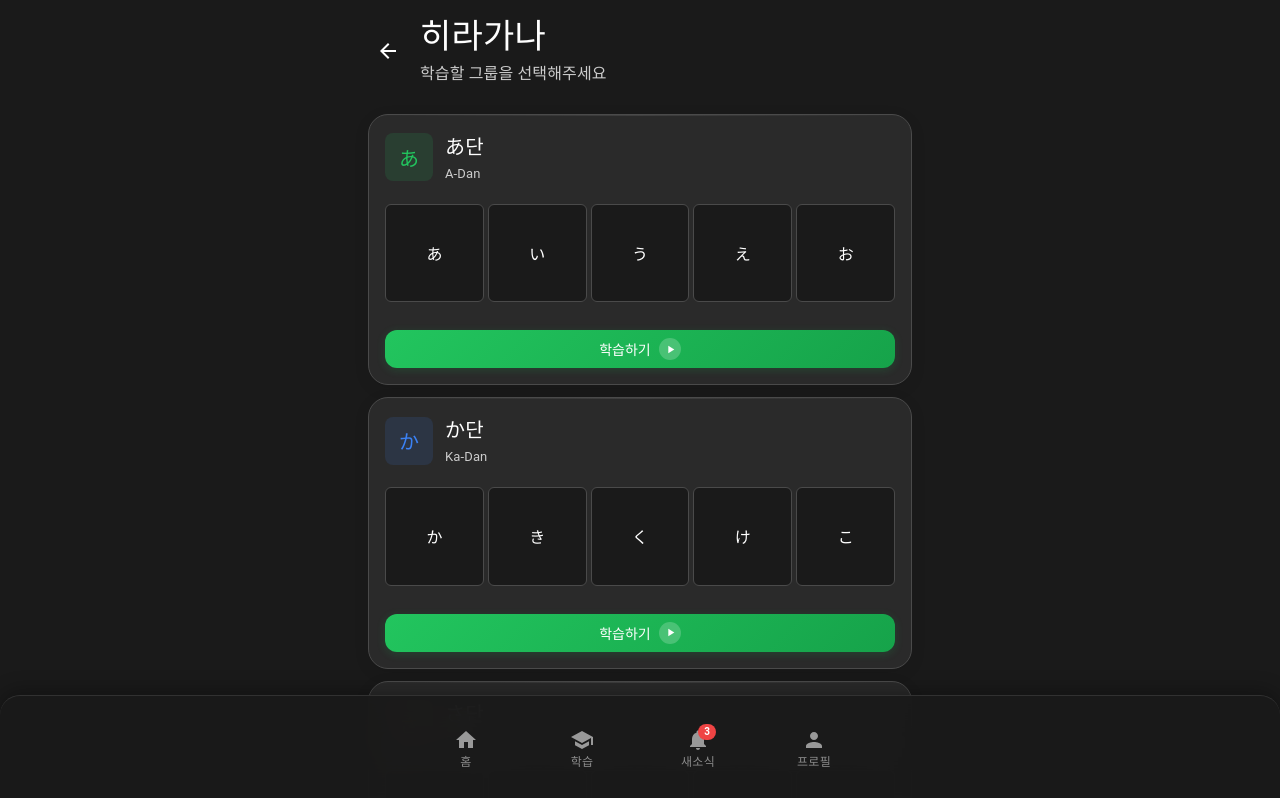
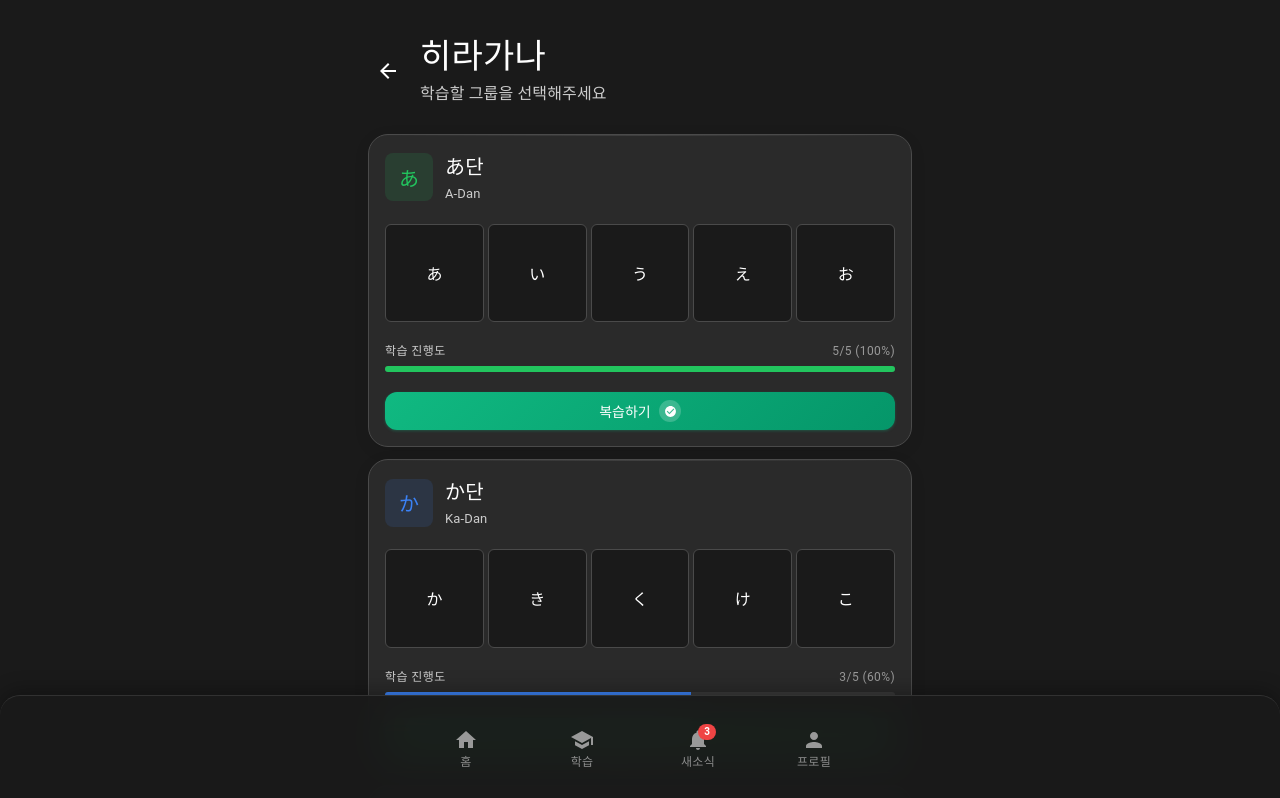
Before and after one commit to uhanuu/KokoroBridge, a Next.js app: page /study/hiragana in a window 1280 px wide. Shown: the top 798 px of the page. Built offline with nearby package versions, Linux system fonts and the light colour scheme.

Commit message:
style: 학습하기 페이지 진행 현황 progress 적용

```diff
--- a/src/app/layout.module.css
+++ b/src/app/layout.module.css
@@ -27,6 +27,7 @@
   margin: 0 auto;
   position: relative;
   min-height: calc(100vh - 100px); /* 네비게이션 높이만 제외 */
+  padding-top: var(--space-lg);
 }
 
 /* 스크롤바 스타일링 (웹킷 기반 브라우저) */
@@ -51,7 +52,7 @@
 @media (min-width: 768px) {
   .contentWrapper {
     max-width: 600px;
-    padding: 0 var(--space-lg);
+    padding: var(--space-xl) var(--space-lg) 0;
   }
 
   .content {
@@ -61,6 +62,10 @@
 }
 
 @media (max-width: 768px) {
+  .contentWrapper {
+    padding-top: var(--space-md);
+  }
+
   .content {
     padding-top: 0;
   }
@@ -73,7 +78,7 @@
   }
 
   .contentWrapper {
-    padding: 0 var(--space-md);
+    padding: var(--space-sm) var(--space-md) 0;
   }
 }
 
--- a/src/app/layout.tsx
+++ b/src/app/layout.tsx
@@ -8,6 +8,8 @@ export default function RootLayout({ children }: { children: React.ReactNode })
     <html lang="ko">
       <body className={styles.body}>
         <div className={styles.container}>
+          {/* 헤더 */}
+
           {/* 메인 콘텐츠 영역 */}
           <main className={styles.content}>
             <div className={styles.contentWrapper}>{children}</div>
--- a/src/app/study/hiragana/page.module.css
+++ b/src/app/study/hiragana/page.module.css
@@ -155,6 +155,36 @@
   color: var(--text-primary);
 }
 
+/* 진행률 섹션 */
+.progressSection {
+  display: flex;
+  flex-direction: column;
+  gap: var(--space-xs);
+}
+
+.progressHeader {
+  display: flex;
+  justify-content: space-between;
+  align-items: center;
+}
+
+.progressLabel {
+  color: var(--text-secondary) !important;
+  font-weight: 500 !important;
+  font-size: 12px !important;
+}
+
+.progressStats {
+  color: var(--text-tertiary) !important;
+  font-size: 12px !important;
+}
+
+.progressBar {
+  height: 6px !important;
+  border-radius: 3px !important;
+  background-color: var(--surface-variant) !important;
+}
+
 /* 모바일 반응형 */
 @media (max-width: 768px) {
   .container {
--- a/src/app/study/hiragana/page.tsx
+++ b/src/app/study/hiragana/page.tsx
@@ -1,7 +1,7 @@
 "use client";
 
 import { ArrowBack } from "@mui/icons-material";
-import { Card, CardContent, Typography, IconButton } from "@mui/material";
+import { Card, CardContent, Typography, IconButton, LinearProgress } from "@mui/material";
 import { useRouter } from "next/navigation";
 import React from "react";
 
@@ -17,6 +17,8 @@ const hiraganaGroups = [
     characters: ["あ", "い", "う", "え", "お"],
     color: "#22c55e",
     route: "/study/canvas/hiragana/a",
+    progress: 100,
+    completedCharacters: 5,
   },
   {
     id: 2,
@@ -25,6 +27,8 @@ const hiraganaGroups = [
     characters: ["か", "き", "く", "け", "こ"],
     color: "#3b82f6",
     route: "/study/canvas/hiragana/ka",
+    progress: 60,
+    completedCharacters: 3,
   },
   {
     id: 3,
@@ -33,6 +37,8 @@ const hiraganaGroups = [
     characters: ["さ", "し", "す", "せ", "そ"],
     color: "#f59e0b",
     route: "/study/canvas/hiragana/sa",
+    progress: 40,
+    completedCharacters: 2,
   },
   {
     id: 4,
@@ -41,6 +47,8 @@ const hiraganaGroups = [
     characters: ["た", "ち", "つ", "て", "と"],
     color: "#8b5cf6",
     route: "/study/canvas/hiragana/ta",
+    progress: 20,
+    completedCharacters: 1,
   },
   {
     id: 5,
@@ -49,6 +57,8 @@ const hiraganaGroups = [
     characters: ["な", "に", "ぬ", "ね", "の"],
     color: "#ef4444",
     route: "/study/canvas/hiragana/na",
+    progress: 0,
+    completedCharacters: 0,
   },
   {
     id: 6,
@@ -57,6 +67,8 @@ const hiraganaGroups = [
     characters: ["は", "ひ", "ふ", "へ", "ほ"],
     color: "#06b6d4",
     route: "/study/canvas/hiragana/ha",
+    progress: 0,
+    completedCharacters: 0,
   },
   {
     id: 7,
@@ -65,6 +77,8 @@ const hiraganaGroups = [
     characters: ["ま", "み", "む", "め", "も"],
     color: "#84cc16",
     route: "/study/canvas/hiragana/ma",
+    progress: 0,
+    completedCharacters: 0,
   },
   {
     id: 8,
@@ -73,6 +87,8 @@ const hiraganaGroups = [
     characters: ["や", "ゆ", "よ"],
     color: "#f97316",
     route: "/study/canvas/hiragana/ya",
+    progress: 0,
+    completedCharacters: 0,
   },
   {
     id: 9,
@@ -81,6 +97,8 @@ const hiraganaGroups = [
     characters: ["ら", "り", "る", "れ", "ろ"],
     color: "#a855f7",
     route: "/study/canvas/hiragana/ra",
+    progress: 0,
+    completedCharacters: 0,
   },
   {
     id: 10,
@@ -89,6 +107,8 @@ const hiraganaGroups = [
     characters: ["わ", "を", "ん"],
     color: "#14b8a6",
     route: "/study/canvas/hiragana/wa",
+    progress: 0,
+    completedCharacters: 0,
   },
   {
     id: 11,
@@ -97,6 +117,8 @@ const hiraganaGroups = [
     characters: ["が", "ざ", "だ", "ば", "ぱ"],
     color: "#6366f1",
     route: "/study/canvas/hiragana/dakuten",
+    progress: 0,
+    completedCharacters: 0,
   },
   {
     id: 12,
@@ -105,6 +127,8 @@ const hiraganaGroups = [
     characters: ["ぱ", "ぴ", "ぷ", "ぺ", "ぽ"],
     color: "#ec4899",
     route: "/study/canvas/hiragana/handakuten",
+    progress: 0,
+    completedCharacters: 0,
   },
 ];
 
@@ -168,9 +192,31 @@ export default function HiraganaPage() {
                 ))}
               </div>
 
+              {/* 진행률 표시 */}
+              <div className={styles.progressSection}>
+                <div className={styles.progressHeader}>
+                  <Typography variant="caption" className={styles.progressLabel}>
+                    학습 진행도
+                  </Typography>
+                  <Typography variant="caption" className={styles.progressStats}>
+                    {group.completedCharacters}/{group.characters.length} ({group.progress}%)
+                  </Typography>
+                </div>
+                <LinearProgress
+                  variant="determinate"
+                  value={group.progress}
+                  className={styles.progressBar}
+                  sx={{
+                    "& .MuiLinearProgress-bar": {
+                      backgroundColor: group.color,
+                    },
+                  }}
+                />
+              </div>
+
               <ActionButton
-                text="학습하기"
-                variant="primary"
+                text={group.progress === 100 ? "복습하기" : "학습하기"}
+                variant={group.progress === 100 ? "completed" : "primary"}
                 onClick={() => handleGroupClick(group)}
               />
             </CardContent>
--- a/src/app/study/katakana/page.module.css
+++ b/src/app/study/katakana/page.module.css
@@ -155,6 +155,36 @@
   color: var(--text-primary);
 }
 
+/* 진행률 섹션 */
+.progressSection {
+  display: flex;
+  flex-direction: column;
+  gap: var(--space-xs);
+}
+
+.progressHeader {
+  display: flex;
+  justify-content: space-between;
+  align-items: center;
+}
+
+.progressLabel {
+  color: var(--text-secondary) !important;
+  font-weight: 500 !important;
+  font-size: 12px !important;
+}
+
+.progressStats {
+  color: var(--text-tertiary) !important;
+  font-size: 12px !important;
+}
+
+.progressBar {
+  height: 6px !important;
+  border-radius: 3px !important;
+  background-color: var(--surface-variant) !important;
+}
+
 /* 모바일 반응형 */
 @media (max-width: 768px) {
   .container {
--- a/src/app/study/page.module.css
+++ b/src/app/study/page.module.css
@@ -164,6 +164,36 @@
   line-height: 1.5;
 }
 
+/* 진행률 섹션 */
+.progressSection {
+  display: flex;
+  flex-direction: column;
+  gap: var(--space-xs);
+}
+
+.progressHeader {
+  display: flex;
+  justify-content: space-between;
+  align-items: center;
+}
+
+.progressLabel {
+  color: var(--text-secondary) !important;
+  font-weight: 500 !important;
+  font-size: 12px !important;
+}
+
+.progressStats {
+  color: var(--text-tertiary) !important;
+  font-size: 12px !important;
+}
+
+.progressBar {
+  height: 6px !important;
+  border-radius: 3px !important;
+  background-color: var(--surface-variant) !important;
+}
+
 /* 모바일 반응형 */
 @media (max-width: 768px) {
   .container {
--- a/src/components/group-selector/group-selector.module.css
+++ b/src/components/group-selector/group-selector.module.css
@@ -13,6 +13,7 @@
 /* 헤더 */
 .header {
   margin-bottom: var(--space-md);
+  margin-top: var(--space-lg);
   width: 100%;
   max-width: 600px;
 }
@@ -233,6 +234,34 @@
 
 .startButton {
   margin-top: var(--space-md) !important;
+}
+
+/* 진행률 섹션 */
+.progressSection {
+  margin: var(--space-md) 0;
+}
+
+.progressHeader {
+  display: flex;
+  justify-content: space-between;
+  align-items: center;
+  margin-bottom: var(--space-xs);
+}
+
+.progressLabel {
+  color: var(--text-secondary) !important;
+  font-weight: 600 !important;
+}
+
+.progressStats {
+  color: var(--text-tertiary) !important;
+  font-weight: 500 !important;
+}
+
+.progressBar {
+  height: 8px !important;
+  border-radius: 4px !important;
+  background-color: var(--outline) !important;
 }
 
 /* 사이드 네비게이션 */
@@ -465,6 +494,10 @@
     gap: var(--space-md);
   }
 
+  .header {
+    margin-top: var(--space-md);
+  }
+
   .card {
     border-radius: 16px !important;
     box-shadow: 0 4px 16px rgba(0, 0, 0, 0.08) !important;
@@ -557,6 +590,10 @@
 @media (max-width: 480px) {
   .container {
     padding: var(--space-sm);
+  }
+
+  .header {
+    margin-top: var(--space-sm);
   }
 
   .card {
```
Also changed, not shown: src/app/study/katakana/page.tsx (+49 -3 lines), src/app/study/page.tsx (+85 -1 lines), src/components/group-selector/group-selector.tsx (+30 -3 lines).
